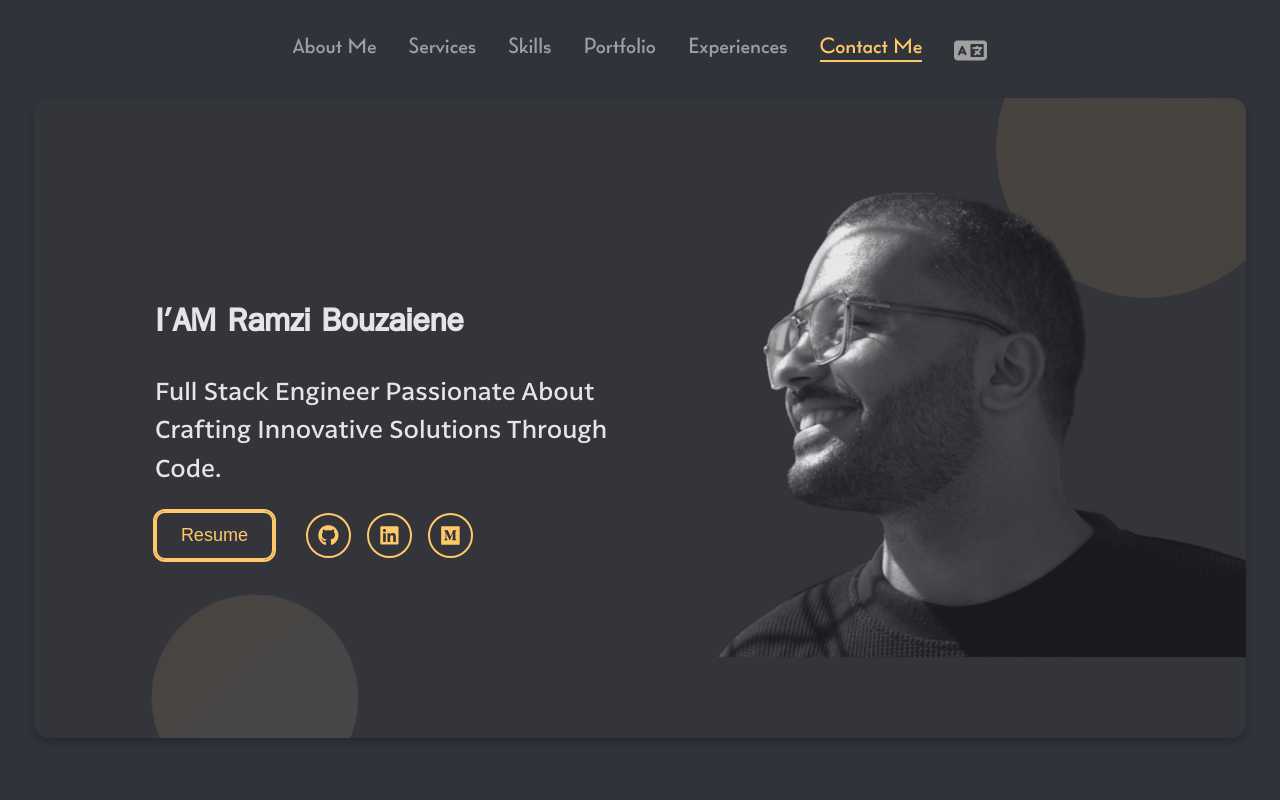
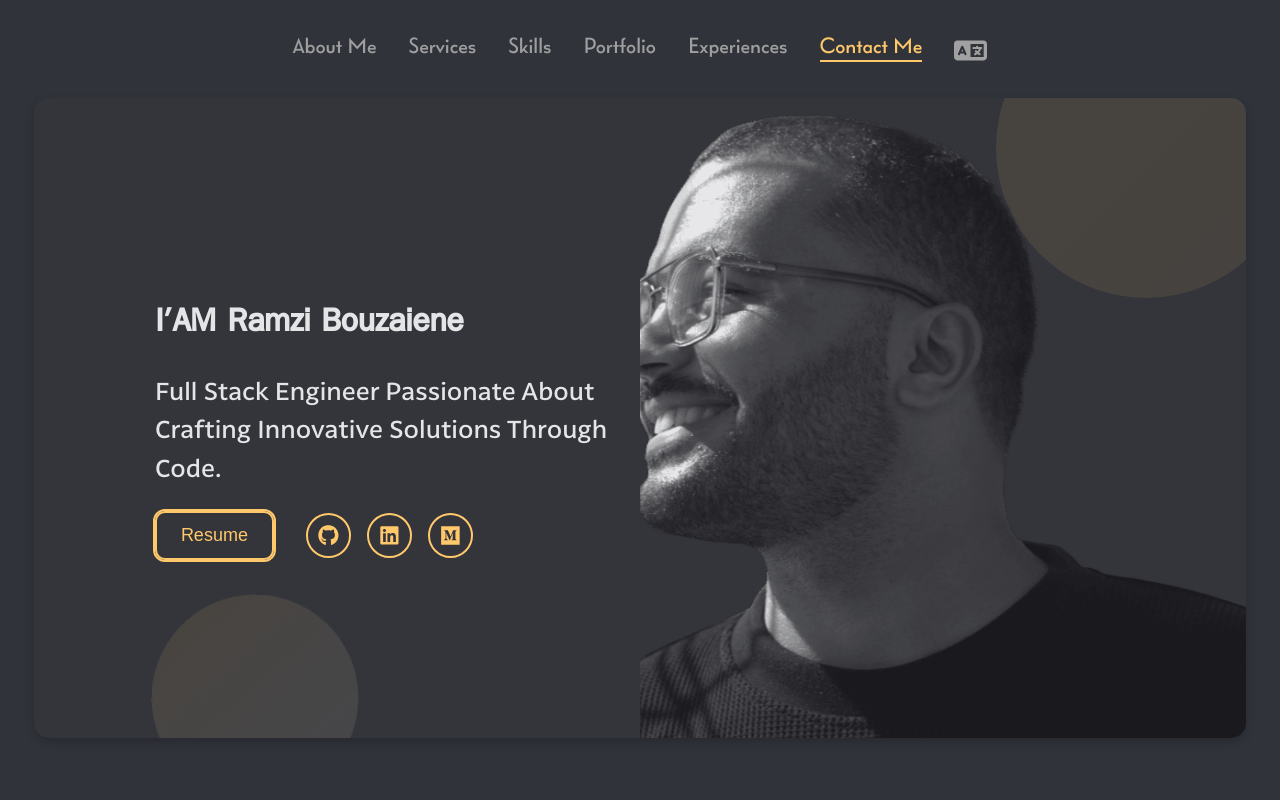
Before and after one commit to ramzi-bouzaiene/My-Portfolio-V2, a React (Vite) app: page / in a window 1280 px wide. Shown: the top 800 px of the page. Built offline with nearby package versions, Linux system fonts and the light colour scheme.

Commit message:
fixing image responsive

```diff
--- a/src/pages/Home/Home.module.css
+++ b/src/pages/Home/Home.module.css
@@ -132,10 +132,9 @@
 
 .styleImage {
   width: 100%;
-  height: auto;
+  height: 100%;
   object-fit: cover;
   position: relative;
-  left: 12%;
   z-index: 1;
 }
 
```
